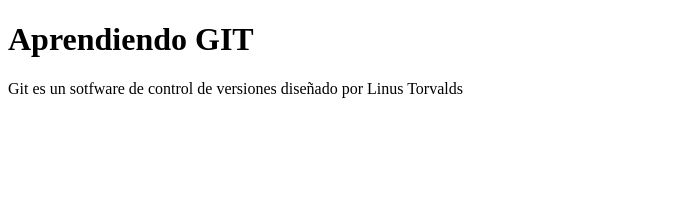
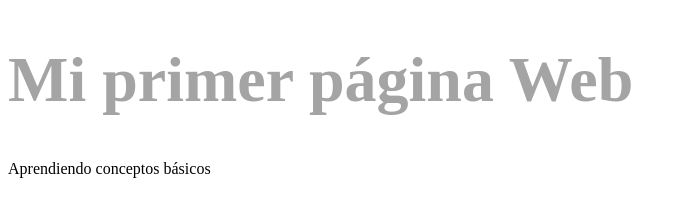
Before and after one commit to fwosner/primer-repo, a plain HTML site: page index.html in a window 1280 px wide. Shown: the whole page, without its empty margins (0-686 px from the left). Drawn offline with Linux system fonts and the light colour scheme.

Commit message:
Archivos y prácticas Clase 3

```diff
--- /dev/null
+++ b/css/style.css
@@ -0,0 +1,15 @@
+/* Esto es un comentario en CSS */
+/* Anatomia de una regla de CSS:
+selector {
+	propiedad: valor;
+	propiedad: valor;
+	propiedad: valor;
+}
+*/
+
+/* Regla CSS */
+
+h1 {
+	font-size: 4em !important;
+	color: #C1C1C1;
+}
--- a/index.html
+++ b/index.html
@@ -1,11 +1,26 @@
 <!DOCTYPE html>
 <html>
-<head>
-	<meta charset="utf-8">
-	<title>Aprendiendo GIT</title>
-</head>
-<body>
-	<h1>Aprendiendo GIT</h1>
-	<p>Git es un sotfware de control de versiones diseñado por Linus Torvalds</p>
-</body>
+	<head>
+		<meta charset="utf-8">
+		<title>Aprendiendo GIT - Clase 03</title>
+		<link href="css/style.css" rel="stylesheet">
+		<style>
+			h1 {
+				font-size: 6em;
+				color: #A4A4A4
+			}
+		</style>
+	</head>
+	<body>
+		<!-- Esto es un comentario en HTML -->
+		<h1>Mi primer página Web</h1>
+		<p>Aprendiendo conceptos básicos</p>
+		<!-- <script src="js/main.js"></script> -->
+		<script>  function saludar(){
+	window.alert("Hola desde un bloque Script")
+}
+
+document.querySelector("h1").onclick = saludar;
+</script>
+	</body>
 </html>
```
Also changed, not shown: js/main.js (added, +8 -0 lines), prueba.html (added, +10 -0 lines).
